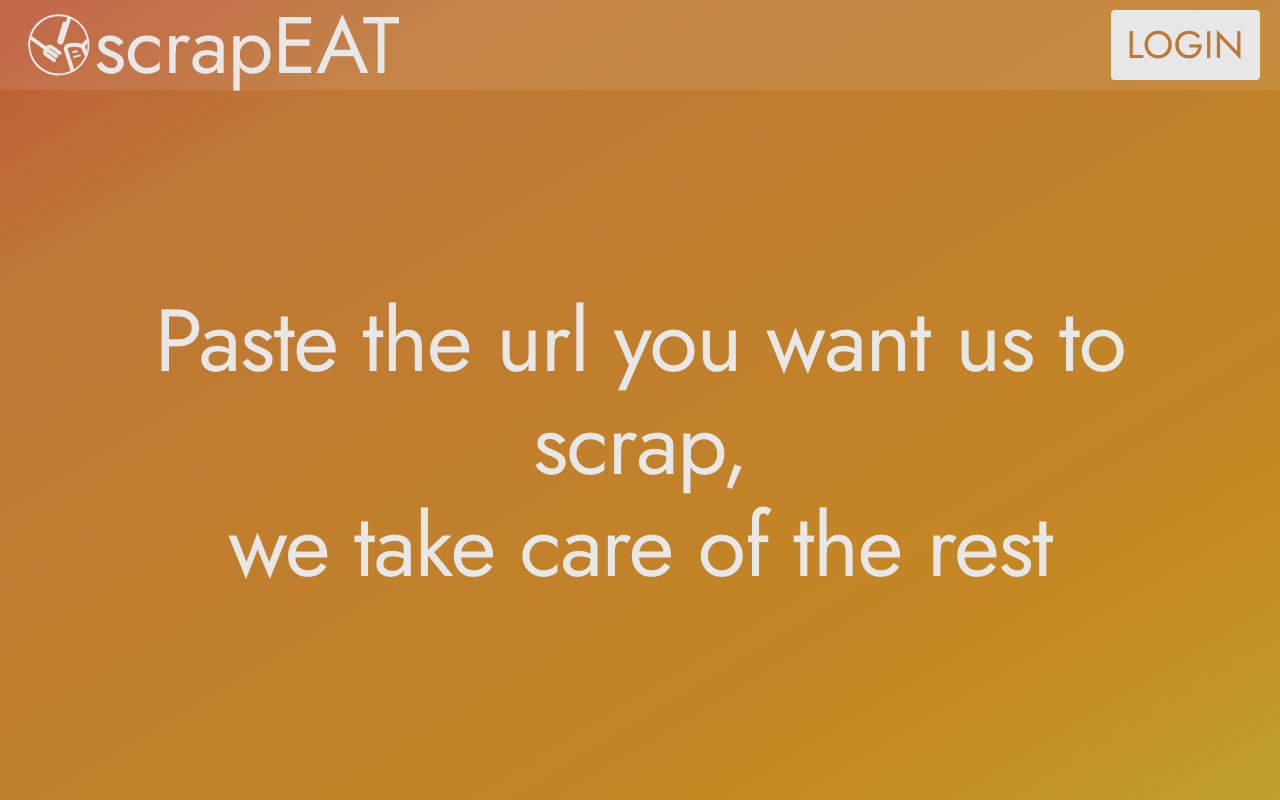
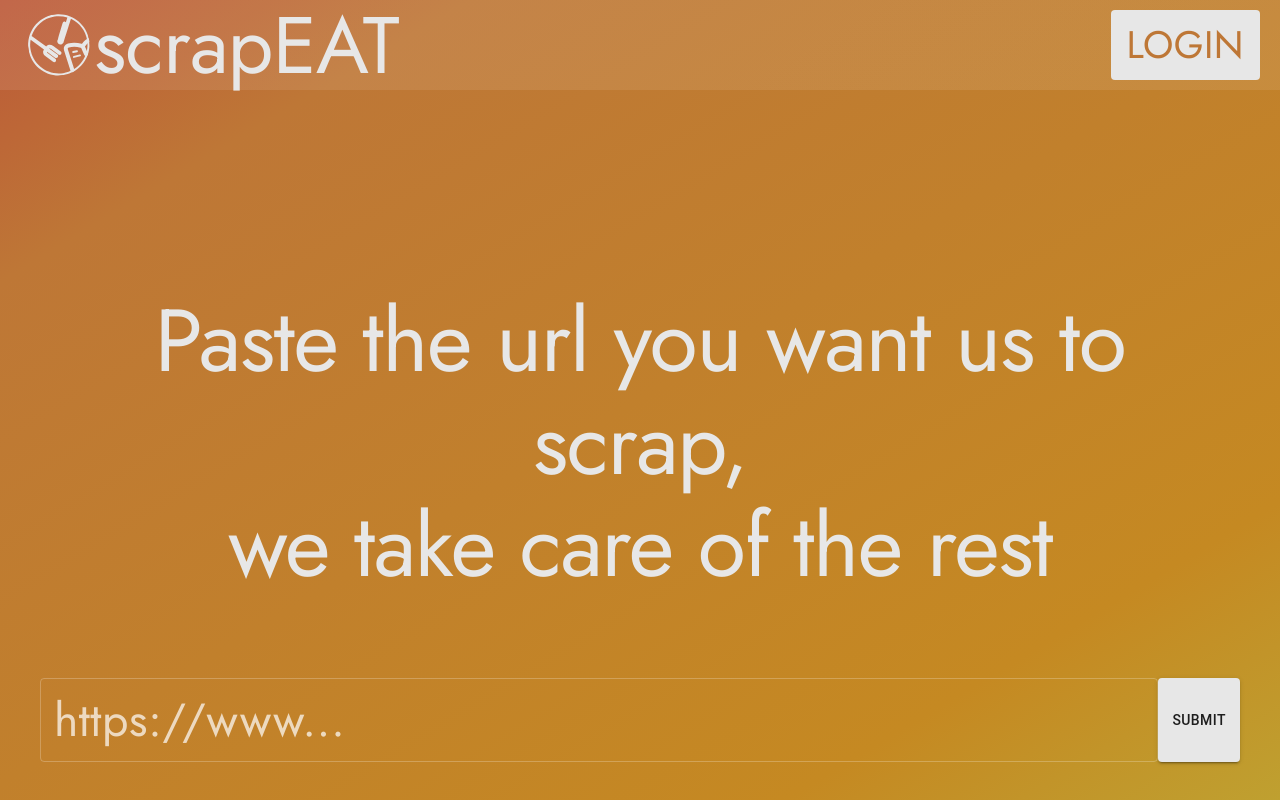
Before and after one commit to edgarleon93/scrapEAT, a React (Vite) app in the folder Front/: page /HomePage in a window 1280 px wide. Built offline with nearby package versions, Linux system fonts and the light colour scheme.

Commit message:
accordion done

```diff
--- a/Front/src/App.tsx
+++ b/Front/src/App.tsx
@@ -1,8 +1,10 @@
+import { LikeButton } from "./components/buttons.tsx/LikeButton";
 import Navbar from "./components/navbar/Navbar";
 import HomePage from "./pages/HomePage";
 import { Index } from "./pages/Index";
 import MyHistory from "./pages/MyHistory";
 import MyRecipe from "./pages/MyRecipe";
+
 import "./style.css";
 import { Routes, Route } from "react-router-dom";
 
@@ -14,7 +16,7 @@ function App() {
       <Route path="/history" element={<MyHistory />} />
       <Route path="/navbar" element={<Navbar />} />
       <Route path="/HomePage" element={<HomePage />} />
-      <Route path="/Like" element={<likeButton />} />
+      <Route path="/Like" element={<LikeButton />} />
     </Routes>
   );
 }
--- a/Front/src/Style.css
+++ b/Front/src/Style.css
@@ -22,16 +22,3 @@ p {
 p {
   color: #be7736;
 }
-
-#bg {
-  background: linear-gradient(
-    149deg,
-    rgba(188, 88, 56, 1) 0%,
-    rgba(189, 103, 55, 1) 9%,
-    rgba(190, 119, 54, 1) 18%,
-    rgba(193, 128, 44, 1) 50%,
-    rgba(197, 137, 34, 1) 81%,
-    rgba(194, 148, 41, 1) 90%,
-    rgba(191, 160, 48, 1) 100%
-  );
-}
--- a/Front/src/components/TextInput.tsx
+++ b/Front/src/components/TextInput.tsx
@@ -1,39 +1,39 @@
-// import { useState } from "react";
-// // import { useMutation, gql } from "@apollo/client";
-// import { Box, Button, TextField } from "@mui/material";
+import { useState } from "react";
+// import { useMutation, gql } from "@apollo/client";
+import { Box, Button, TextField } from "@mui/material";
 
-// // const SEND_TEXT_MUTATION = gql`
-// //   mutation SendTextMutation($textData: String!) {
-// //     sendText(textData: $textData) {
-// //       id
-// //       message
-// //     }
-// //   }
-// // `;
+// const SEND_TEXT_MUTATION = gql`
+//   mutation SendTextMutation($textData: String!) {
+//     sendText(textData: $textData) {
+//       id
+//       message
+//     }
+//   }
+// `;
 
-// function TextInput() {
-//   // const [textFieldValue, setTextFieldValue] = useState("");
+function TextInput() {
+  // const [textFieldValue, setTextFieldValue] = useState("");
 
-//   // const [sendText] = useMutation(SEND_TEXT_MUTATION, {
-//   //   onError: (error) => console.error(error),
-//   //   onCompleted: (data) => console.log(data),
-//   // });
+  // const [sendText] = useMutation(SEND_TEXT_MUTATION, {
+  //   onError: (error) => console.error(error),
+  //   onCompleted: (data) => console.log(data),
+  // });
 
-//   return (
-//     <Box align="center" sx={{ display: "flex", mt: 10, px: 5 }}>
-//       <TextField
-//         fullWidth
-//         id="standard-primary"
-//         label="https://www..."
-//         variant="outlined"
-//         size="small"
-//         color="primary"
-//       />
-//       <Button type="submit" variant="contained" color="primary">
-//         Submit
-//       </Button>
-//     </Box>
-//   );
-// }
+  return (
+    <Box sx={{ align: "center", display: "flex", mt: 10, px: 5 }}>
+      <TextField
+        fullWidth
+        id="standard-primary"
+        label="https://www..."
+        variant="outlined"
+        size="small"
+        color="primary"
+      />
+      <Button type="submit" variant="contained" color="primary">
+        Submit
+      </Button>
+    </Box>
+  );
+}
 
-// export default TextInput;
+export default TextInput;
--- a/Front/src/components/accordion.tsx
+++ b/Front/src/components/accordion.tsx
@@ -4,13 +4,13 @@ import AccordionSummary from "@mui/material/AccordionSummary";
 import AccordionDetails from "@mui/material/AccordionDetails";
 import Typography from "@mui/material/Typography";
 import Navbar from "./navbar/Navbar";
-import { Box } from "@mui/material";
+import { Box, Container } from "@mui/material";
 import MoreVertIcon from "@mui/icons-material/MoreVert";
 
 export default function SimpleAccordion() {
   return (
     <div>
-      <Box sx={{ margin: 3 }}>
+      <Container>
         <Accordion
           sx={{
             backgroundColor: "transparent",
@@ -41,7 +41,7 @@ export default function SimpleAccordion() {
             </Typography>
           </AccordionDetails>
         </Accordion>
-      </Box>
+      </Container>
     </div>
   );
 }
--- a/Front/src/components/buttons.tsx/likeButton.tsx
+++ b/Front/src/components/buttons.tsx/likeButton.tsx
@@ -1,5 +1,15 @@
-import React from "react";
+import { Favorite, FavoriteBorder } from "@mui/icons-material";
+import { Checkbox } from "@mui/material";
 
-export default function likeButton() {
-  return <div>likeButton</div>;
+const label = { inputProps: { "aria-label": "Checkbox demo" } };
+export function LikeButton() {
+  return (
+    <>
+      <Checkbox
+        {...label}
+        icon={<FavoriteBorder />}
+        checkedIcon={<Favorite />}
+      />
+    </>
+  );
 }
--- a/Front/src/pages/HomePage.tsx
+++ b/Front/src/pages/HomePage.tsx
@@ -1,16 +1,15 @@
 import React from "react";
-
 import TextHomePage from "../components/TextHomePage";
-// import TextInput from "../components/TextInput";
 import { useState } from "react";
 import Navbar from "../components/navbar/Navbar";
+import TextInput from "../components/TextInput";
 
 function HomePage() {
   return (
     <>
       <Navbar />
       <TextHomePage />
-      {/* <TextInput /> */}
+      <TextInput />
     </>
   );
 }
```
